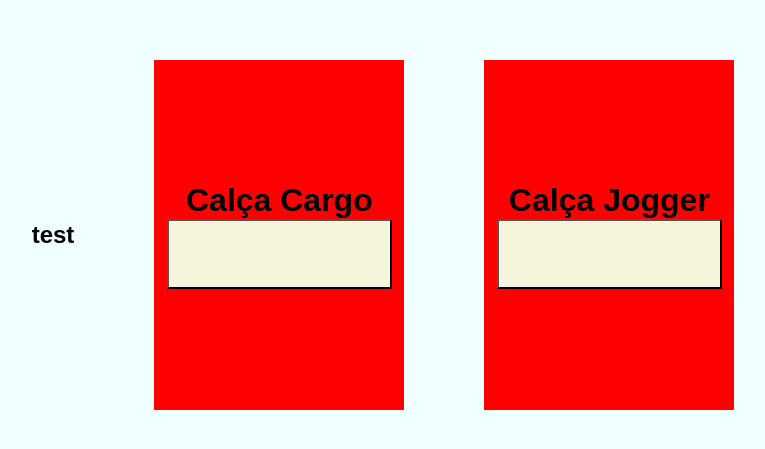
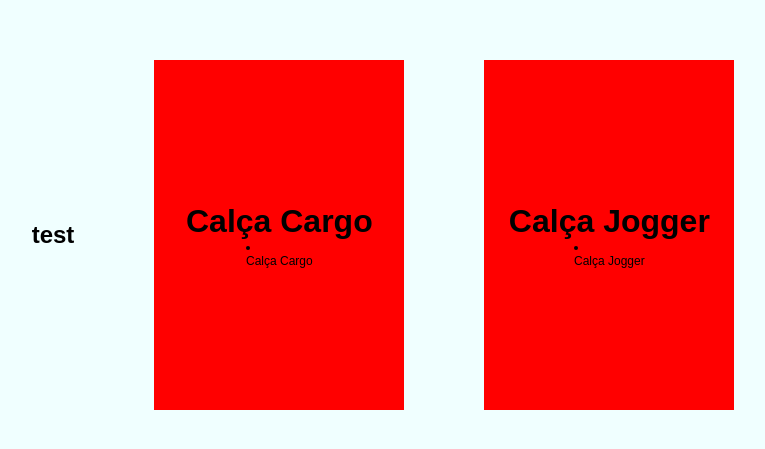
Before and after one commit to gustavocarvalho-ra/NextJs_Test_e-commerce_page_description, a Next.js app: page / in a window 1280 px wide. Shown: the part 165-614 px from the top of the page, without its empty margins (257-1022 px from the left). Built offline with nearby package versions, Linux system fonts and the light colour scheme.

Commit message:
feat: test

```diff
--- a/src/app/page.module.css
+++ b/src/app/page.module.css
@@ -21,11 +21,6 @@
 }
 
 .btn {
-  width: 90%;
-  height: 20%;
-  background: beige;
+  font-size: 12px;
 
-  &:hover {
-    background: blue;
-  }
 }
--- a/src/app/page.tsx
+++ b/src/app/page.tsx
@@ -16,12 +16,11 @@ export default function Home() {
       {produc.map(item => (
         <div className={styles.card} key={item.id}>
           <h1>{item.name}</h1>
-          <button className={styles.btn}>
-            <Link href={{
-              pathname: "./products",
-              query: { id: item.id }
-            }}/>
-          </button>
+          <li className={styles.btn}>
+            <Link href={`/products/${item.id}`}>
+              <ul>{item.name}</ul>
+            </Link>
+          </li>
 
         </div>
 
```
Also changed, not shown: src/app/products/[id].tsx (+7 -5 lines).
